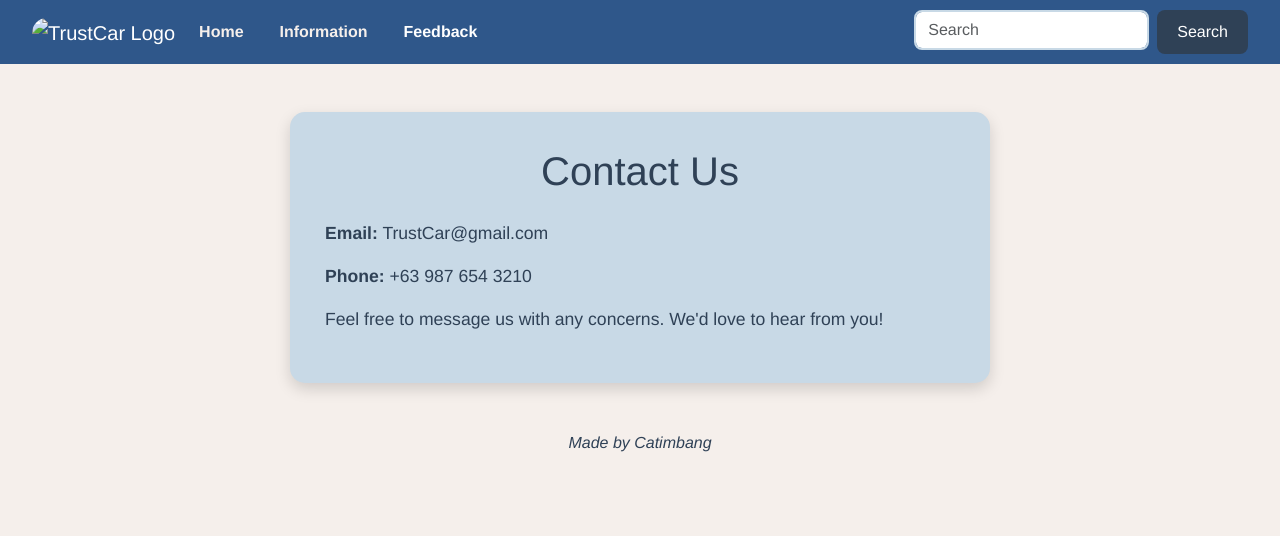
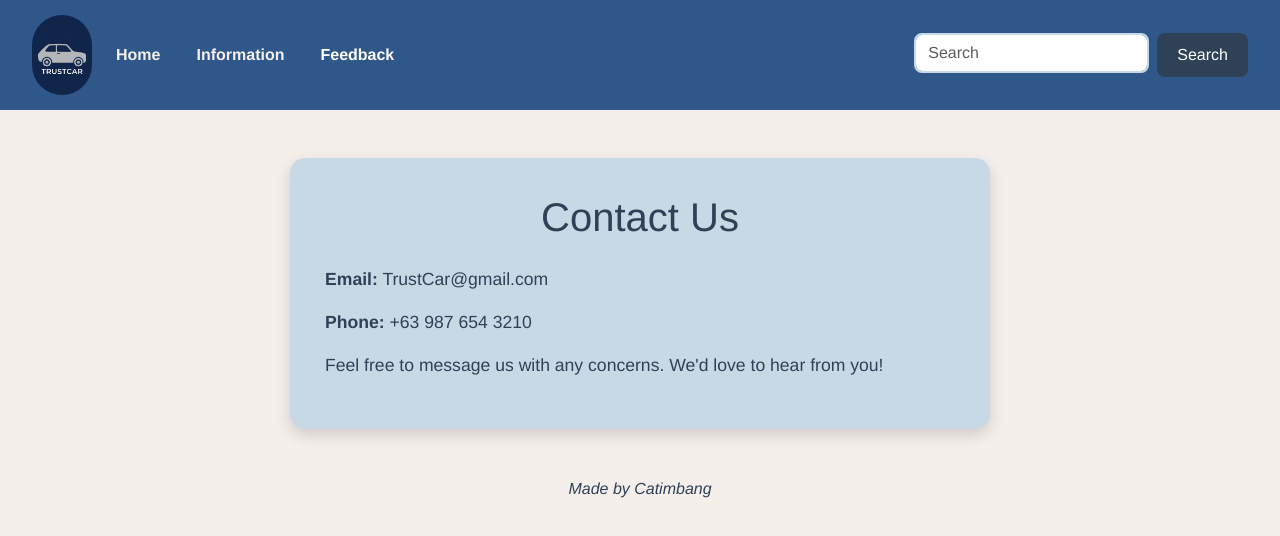
Before and after one commit to pcatimbang10T/TrustCar, a plain HTML site: page feedback.html in a window 1280 px wide. Drawn offline with nearby package versions, Linux system fonts and the light colour scheme.

Commit message:
feedback.html

```diff
--- a/feedback.html
+++ b/feedback.html
@@ -26,7 +26,7 @@
 
 
             <a class="navbar-brand" href="index.html">
-                <img src="images/logo.png"
+                <img src="logo.png"
                      alt="TrustCar Logo"
                      width="60"
                      class="rounded-pill">
```
